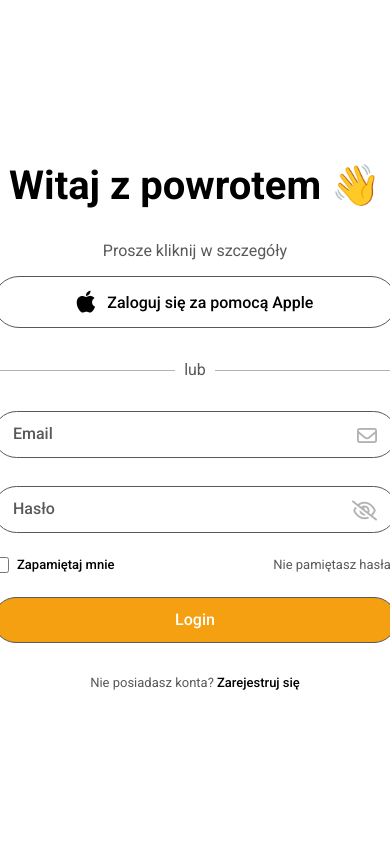
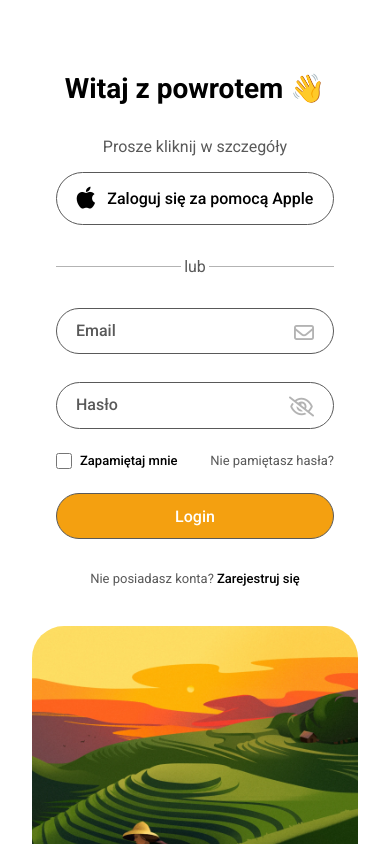
Before and after one commit to hub-hej/LoginWelcomeBack, a plain HTML site: page index.html in a window 390 px wide. Drawn offline with Linux system fonts and the light colour scheme.

Commit message:
Last part of initialisation in css (Responsive)

```diff
--- a/assets/css/style.css
+++ b/assets/css/style.css
@@ -217,3 +217,31 @@ img{
     background-color: var(--white-color);
     z-index: 100;
 }
+
+/* Przykleja etykietę na górze, gdy użytkownik nakliknie na input w momencie pisania maila i hasła */
+.login__input:not(:placeholder-shown).login__input:not(:focus) + .login__label{
+    top: -12px;
+    background-color: var(--white-color);
+    z-index: 100;
+}
+
+/* RESPONSYWNOŚĆ */
+
+/* Dla innych wyświetlanych urządzeń */
+@media screen and (max-width: 817px){
+    .login{
+        grid-template-columns: repeat(1,1fr);
+    }
+    .login__img{
+        height: auto;
+    }
+}
+@media screen and (max-width: 576px) {
+    .login__form{
+        width: 100%;
+        padding: 2.5rem 1.5rem;
+    }
+    .login__title{
+        font-size: 1.75rem;
+    }
+}
```
